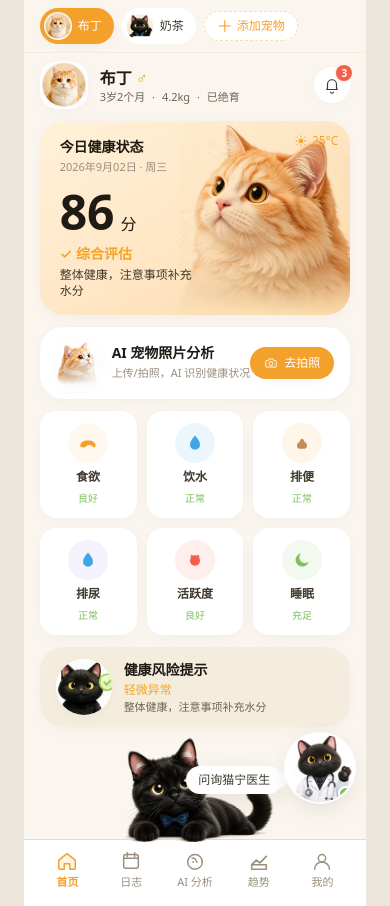
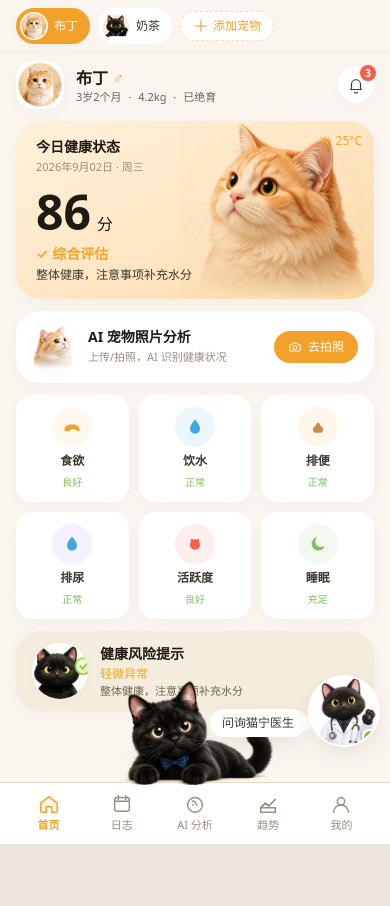
Before and after one commit to kll237/Pet-Doctor, a React (Vite) app: page / in a window 390 px wide. After the commit the page ends 844 px from the top, so only its background shows below. Built offline with nearby package versions, Linux system fonts and the light colour scheme.

Commit message:
fix: phone-shell 改为固定手机大小，所有页面统一 390x844

```diff
--- a/src/components/Layout.tsx
+++ b/src/components/Layout.tsx
@@ -12,7 +12,7 @@ import { CATS } from '@/lib/cats'
  */
 export default function Layout({ children }: PropsWithChildren) {
   return (
-    <div className="min-h-screen w-full bg-[#ECE6DC] flex items-stretch justify-center py-0 sm:py-6">
+    <div className="min-h-screen w-full bg-[#ECE6DC] flex items-center justify-center py-0 sm:py-6">
       <div className="phone-shell relative">
         {/* 宠物切换条（全局，随时切换查看对应宠物） */}
         <PetSwitcher />
--- a/src/styles/index.css
+++ b/src/styles/index.css
@@ -25,16 +25,13 @@
 }
 
 @layer components {
-  /* 手机壳：桌面端把页面居中到手机尺寸 */
+  /* 手机壳：桌面端固定 390x844 模拟 iPhone 尺寸并居中，移动端全屏。
+     所有页面大小一致（标准 mobile app 行为），nav 和底部装饰永远在固定位置 */
   .phone-shell {
-    @apply relative mx-auto h-full max-w-[420px] overflow-hidden bg-cream-50
-           shadow-[0_30px_80px_-20px_rgba(60,50,30,0.18)]
-           rounded-[2.2rem];
-  }
-  @media (max-width: 640px) {
-    .phone-shell {
-      @apply max-w-full rounded-none shadow-none;
-    }
+    @apply relative mx-auto w-full h-screen overflow-hidden bg-cream-50
+           sm:h-[844px] sm:w-[390px] sm:max-w-[390px]
+           sm:shadow-[0_30px_80px_-20px_rgba(60,50,30,0.18)]
+           sm:rounded-[2.2rem];
   }
 
   .card {
```
